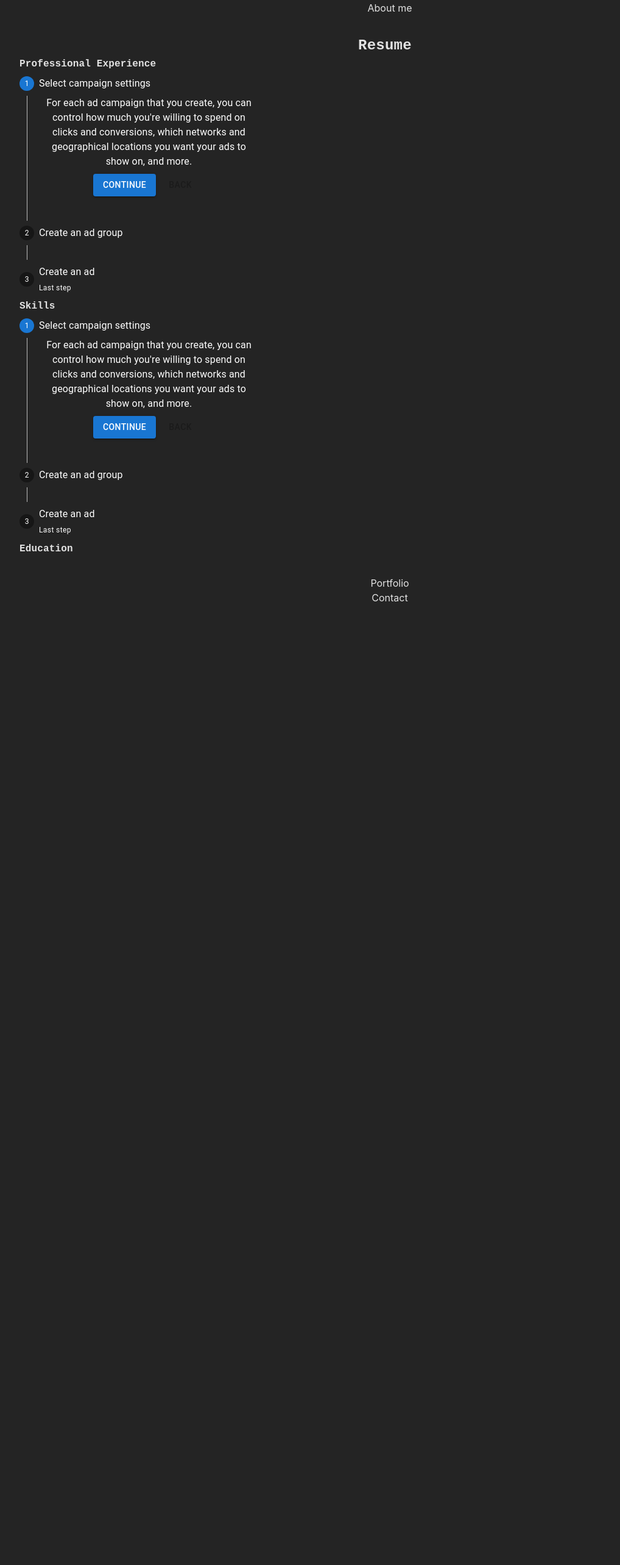
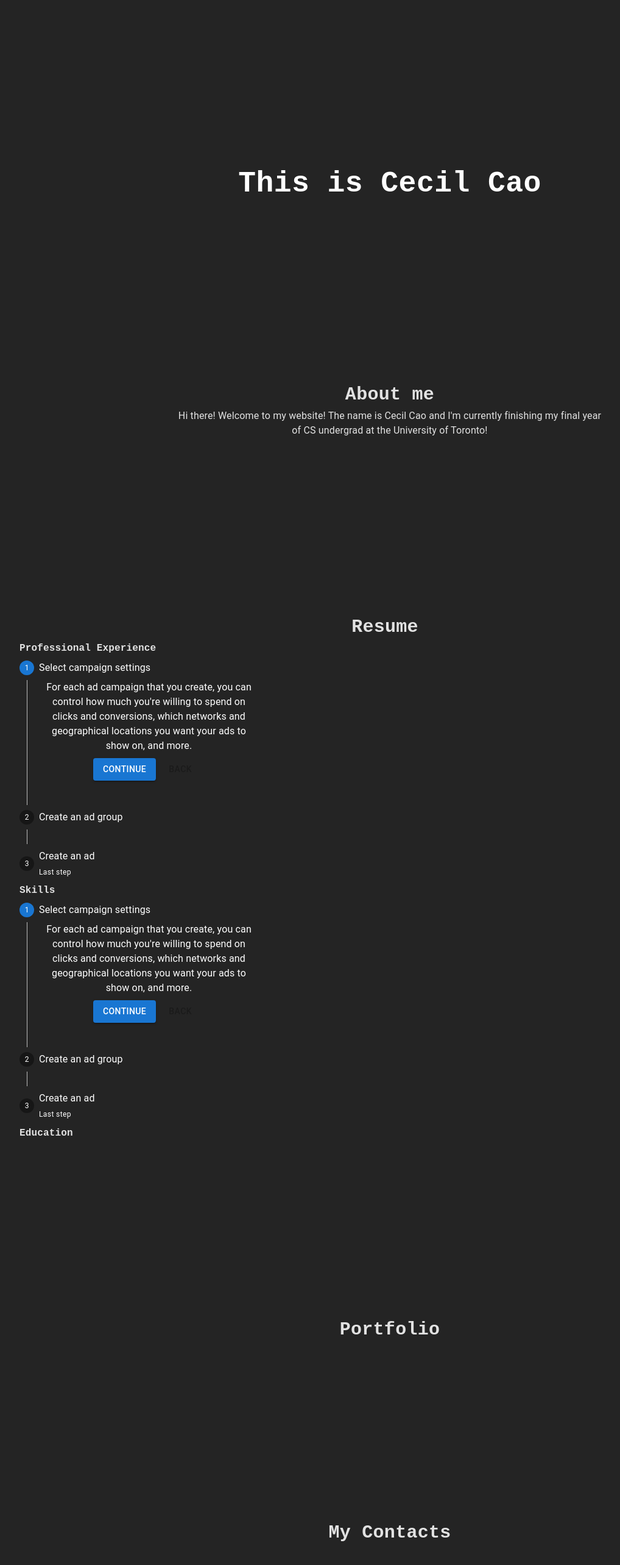
Before and after one commit to pokemonball34/resume-website, a React (Vite) app: page / in a window 1280 px wide. Shown: the part 88-2654 px from the top of the page at 61% size, without its empty margins (0-1018 px from the left). Before the commit the page ends 1080 px from the top, so only its background shows below. Built offline with nearby package versions, Linux system fonts and the light colour scheme.

Commit message:
Add skeleton for every section

```diff
--- a/src/App.tsx
+++ b/src/App.tsx
@@ -3,17 +3,21 @@ import Box from '@mui/material/Box';
 import './App.css';
 import Navbar from './components/navbar/Navbar';
 import Resume from './pages/resume/Resume';
+import About from './pages/about/About';
+import Homepage from './pages/home/Homepage';
+import Portfolio from './pages/portfolio/Portfolio';
+import Contact from './pages/contact/Contact';
 
 function App() {
     return (
         <Box>
             <Navbar />
             <Box>
-                <Box>This is Cecil Cao</Box>
-                <Box>About me</Box>
+                <Homepage />
+                <About />
                 <Resume />
-                <Box>Portfolio</Box>
-                <Box>Contact</Box>
+                <Portfolio />
+                <Contact />
             </Box>
         </Box>
     );
--- /dev/null
+++ b/src/pages/about/About.tsx
@@ -0,0 +1,20 @@
+import Typography from '@mui/material/Typography';
+import Box from '@mui/material/Box';
+
+const About = () => {
+    return (
+        <Box sx={{ m: 36 }}>
+            <Typography fontSize={30} fontFamily={'monospace'} fontWeight={700}>
+                About me
+            </Typography>
+
+            <Typography>
+                Hi there! Welcome to my website! The name is Cecil Cao and I'm
+                currently finishing my final year of CS undergrad at the
+                University of Toronto!
+            </Typography>
+        </Box>
+    );
+};
+
+export default About;
--- /dev/null
+++ b/src/pages/contact/Contact.tsx
@@ -0,0 +1,14 @@
+import Box from '@mui/material/Box';
+import Typography from '@mui/material/Typography';
+
+const Contact = () => {
+    return (
+        <Box sx={{ m: 36 }}>
+            <Typography fontSize={30} fontFamily={'monospace'} fontWeight={700}>
+                My Contacts
+            </Typography>
+        </Box>
+    );
+};
+
+export default Contact;
--- /dev/null
+++ b/src/pages/home/Homepage.tsx
@@ -0,0 +1,19 @@
+import Typography from '@mui/material/Typography';
+import Box from '@mui/material/Box';
+
+const Homepage = () => {
+    return (
+        <Box sx={{ m: 36 }}>
+            <Typography
+                fontSize={48}
+                color='white'
+                fontWeight={700}
+                fontFamily={'monospace'}
+            >
+                This is Cecil Cao
+            </Typography>
+        </Box>
+    );
+};
+
+export default Homepage;
--- /dev/null
+++ b/src/pages/portfolio/Portfolio.tsx
@@ -0,0 +1,14 @@
+import Box from '@mui/material/Box';
+import Typography from '@mui/material/Typography';
+
+const Portfolio = () => {
+    return (
+        <Box sx={{ m: 36 }}>
+            <Typography fontSize={30} fontFamily={'monospace'} fontWeight={700}>
+                Portfolio
+            </Typography>
+        </Box>
+    );
+};
+
+export default Portfolio;
--- a/src/pages/resume/Resume.tsx
+++ b/src/pages/resume/Resume.tsx
@@ -10,7 +10,7 @@ const Resume = () => {
                     textAlign: 'center',
                     mr: 2,
                     // display: { xs: 'none', md: 'flex' },
-                    fontSize: 24,
+                    fontSize: 30,
                     fontFamily: 'monospace',
                     fontWeight: 700,
                     color: 'inherit',
```
